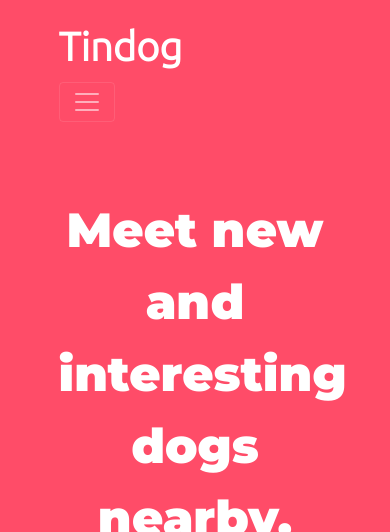
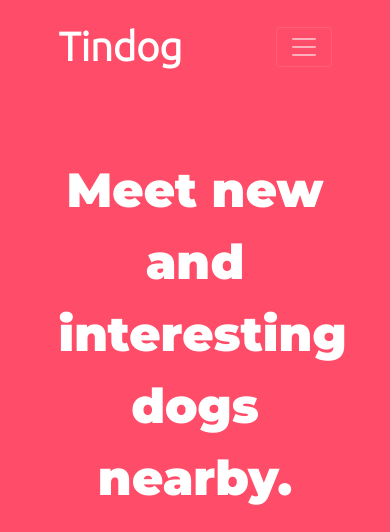
Before and after one commit to manaanmattoo/tindog, a plain HTML site: page index.html in a window 390 px wide. Shown: the top 532 px of the page. Drawn offline with nearby package versions, Linux system fonts and the light colour scheme.

Commit message:
Fixed Mobile Toggler Position

```diff
--- a/css/styles.css
+++ b/css/styles.css
@@ -79,6 +79,13 @@ p {
     font-weight: bold;
     padding-right: 42%;
 }
+
+@media (max-width:430px) {
+    .navbar-brand {
+        padding-right: 10%;
+    }
+}
+
 
 .nav-item {
     padding: 0 15px;
```
